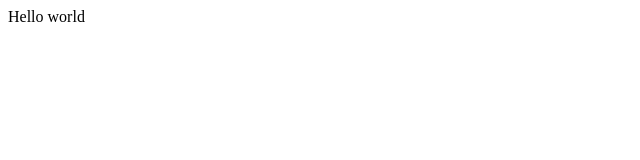
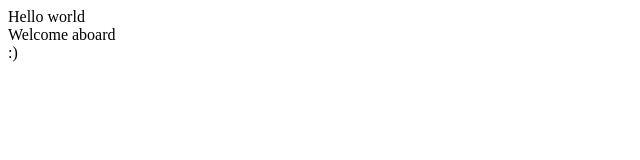
Before and after one commit to ethosinteract/MobileOrdering, a plain HTML site: page index.html in a window 1280 px wide. Shown: the whole page, without its empty margins (0-640 px from the left). Drawn offline with Linux system fonts and the light colour scheme.

Commit message:
Dreamweaver

```diff
--- a/index.html
+++ b/index.html
@@ -6,6 +6,8 @@
 </head>
 
 <body>
-Hello world
+Hello world<br>
+Welcome aboard<br>
+:)
 </body>
 </html>
```
